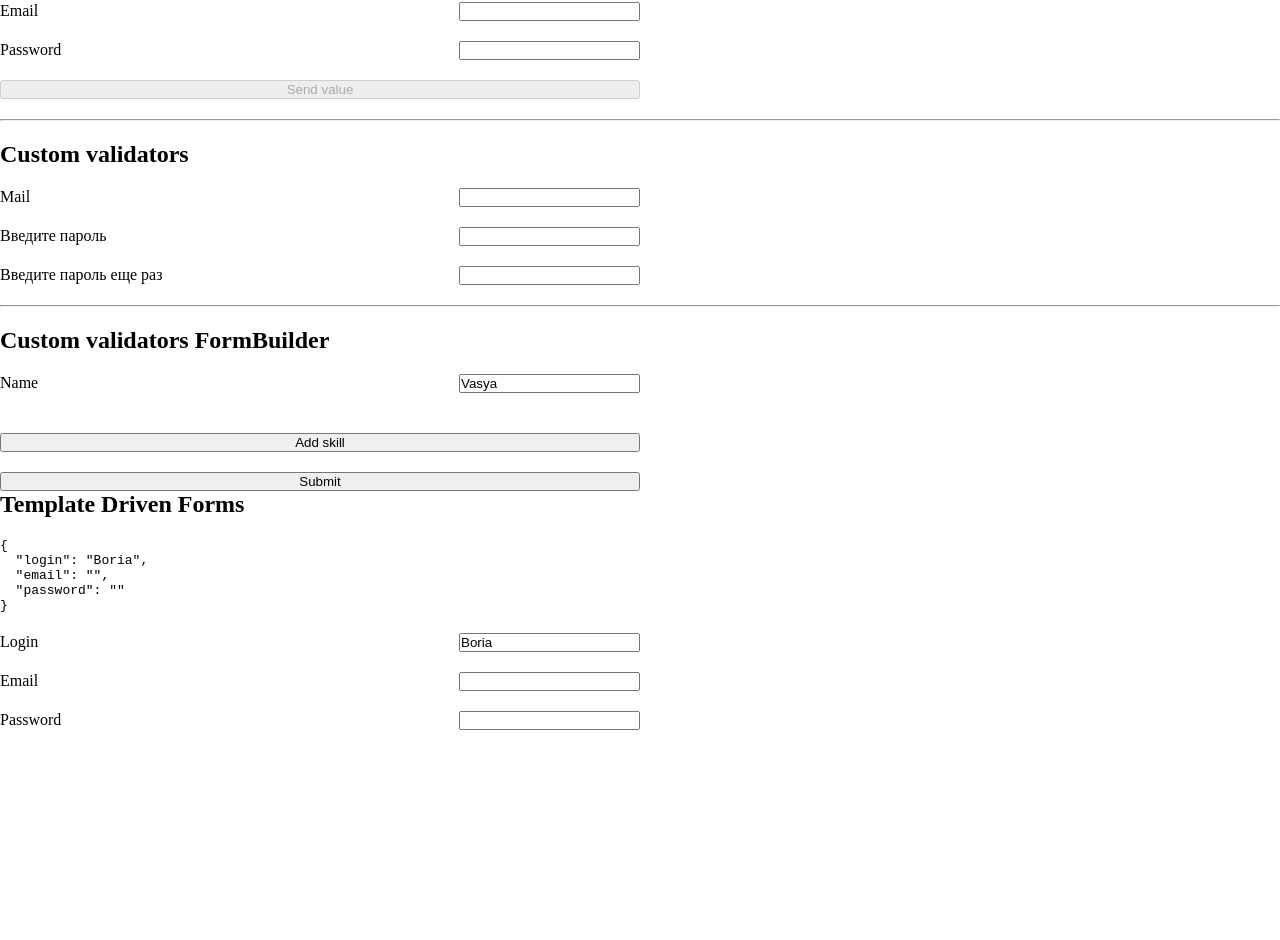
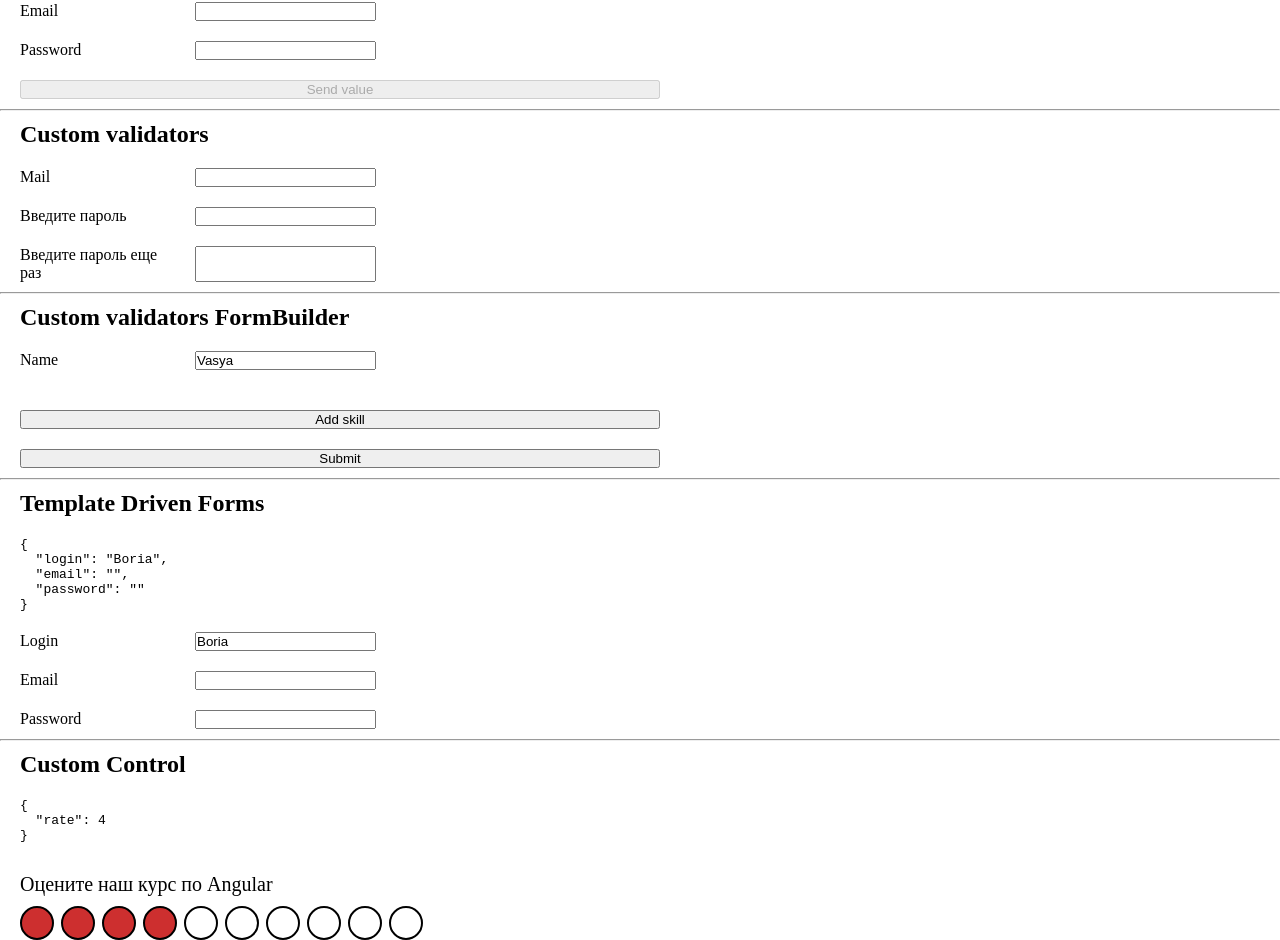
Before and after one commit to sniffjoke/angular-calculator, an Angular app: page /forms in a window 1280 px wide. Shown: the part 215-1155 px from the top of the page. Before the commit the page ends 945 px from the top, so only its background shows below. Built offline with nearby package versions, Linux system fonts and the light colour scheme.

Commit message:
add custom control, control value accessor

```diff
--- a/src/app/forms/components/forms/forms.component.html
+++ b/src/app/forms/components/forms/forms.component.html
@@ -76,6 +76,8 @@
   <button type="submit">Submit</button>
 </form>
 
+<hr>
+
 <div class="login-form">
   <h2>Template Driven Forms </h2>
   <pre>{{ templateForm | json }}</pre>
@@ -93,3 +95,13 @@
     <input id="templatePassword" type="password" [(ngModel)]="templateForm.password">
   </div>
 </div>
+
+<hr>
+
+<div class="login-form" [formGroup]="customForm">
+
+  <h2>Custom Control</h2>
+  <pre>{{ customForm.value | json }}</pre>
+
+  <app-rate formControlName="rate" [options]="ratesOptions"></app-rate>
+</div>
--- a/src/app/forms/components/forms/forms.component.scss
+++ b/src/app/forms/components/forms/forms.component.scss
@@ -5,6 +5,9 @@
   gap: 20px;
   justify-content: center;
   width: 50vw;
+  border: none;
+  padding: 0 20px;
+
 
   div {
     width: 100%;
@@ -12,7 +15,7 @@
     gap: 15px;
 
     label {
-      width: 1600px;
+      width: 160px;
     }
   }
 
@@ -25,5 +28,5 @@
 }
 
 hr {
-  margin: 20px 0;
+  margin: 10px 0;
 }
--- a/src/app/forms/components/forms/forms.component.ts
+++ b/src/app/forms/components/forms/forms.component.ts
@@ -11,6 +11,7 @@ import {
   Validators
 } from "@angular/forms";
 import {CommonModule} from "@angular/common";
+import {RateComponent, RateOptions} from "../rate/rate.component";
 
 export function checkRegExp(regExp: RegExp): ValidatorFn {
   return (control: AbstractControl): ValidationErrors | null => {
@@ -37,7 +38,8 @@ interface TemplateFormI {
   imports: [
     ReactiveFormsModule,
     FormsModule,
-    CommonModule
+    CommonModule,
+    RateComponent
   ],
   templateUrl: './forms.component.html',
   styleUrl: './forms.component.scss'
@@ -84,6 +86,15 @@ export class FormsComponent implements OnInit {
     // })
   })
 
+  public customForm = this._fb.group({
+    rate: [4]
+  })
+
+  public ratesOptions: RateOptions = {
+    rates: 10,
+    text: 'Оцените наш курс по Angular'
+  }
+
   public ngOnInit() {
   }
 
--- /dev/null
+++ b/src/app/forms/components/rate/rate.component.html
@@ -0,0 +1,13 @@
+<div class="rate">
+  @if (options.text !== undefined) {
+      <p class=rate__text>{{ options.text }}</p>
+  }
+
+  <div class="rate__wrapper">
+    @for (el of ratesArr; track el;) {
+<!--        <div class="rate__item" (click)="onRate(el)">{{ el }}</div>-->
+        <div class="rate__item" (click)="onRate(el)" [ngClass]="el <= currentRate ? 'rate__active' : ''"></div>
+    }
+  </div>
+
+</div>
--- /dev/null
+++ b/src/app/forms/components/rate/rate.component.scss
@@ -0,0 +1,29 @@
+.rate {
+
+
+  &__text {
+    font-size: 20px;
+    margin: 10px 0;
+  }
+
+  &__wrapper {
+    display: flex;
+    gap: 7px;
+  }
+
+  &__item {
+    width: 30px;
+    height: 30px;
+    border-radius: 50%;
+    background-color: transparent;
+    border: 2px solid #000;
+    cursor: pointer;
+
+    transition: background-color .3s ease-in-out;
+  }
+
+  &__active {
+    background-color: #cd2f2f;
+  }
+
+}
--- /dev/null
+++ b/src/app/forms/components/rate/rate.component.ts
@@ -0,0 +1,93 @@
+import {Component, Input, OnInit} from '@angular/core';
+import {ControlValueAccessor, NG_VALUE_ACCESSOR} from "@angular/forms";
+import {CommonModule} from "@angular/common";
+
+export interface RateOptions {
+  rates: number
+  text?: string
+}
+
+@Component({
+  selector: 'app-rate',
+  standalone: true,
+  imports: [CommonModule],
+  templateUrl: './rate.component.html',
+  styleUrl: './rate.component.scss',
+  providers: [{
+    provide: NG_VALUE_ACCESSOR,
+    multi: true,
+    useExisting: RateComponent
+  }]
+})
+export class RateComponent implements ControlValueAccessor, OnInit {
+
+  @Input() options!: RateOptions
+
+  public currentRate!: number
+
+  public ratesArr: number[] = []
+
+  public disabled: boolean = false
+
+  public touched: boolean = false
+
+  onChange = (currentRate: number) => {
+  }
+
+  onTouched = () => {
+  }
+
+  ngOnInit() {
+    this.fillRatesArr()
+  }
+
+  public onRate(index: number) {
+    // this.currentRate = index
+    this.markAsTouched()
+    if (!this.disabled) {
+      this.currentRate = index
+      this.onChange(this.currentRate)
+    }
+  }
+
+
+  // ContrValueAccessor methods start
+  public writeValue(rate: number): void {
+    this.currentRate = rate
+  }
+
+  public registerOnChange(fn: any) {
+    this.onChange = fn
+  }
+
+  public registerOnTouched(fn: any): void {
+    this.onTouched = fn
+  }
+
+  public setDisabledState(isDisabled: boolean) {
+    this.disabled = isDisabled
+  }
+
+  public markAsTouched() {
+    if (!this.touched) {
+      this.onTouched()
+      this.touched = true
+    }
+  }
+
+  // ContrValueAccessor methods end
+
+  private fillRatesArr(): void {
+    let cond = true
+    let count = 1
+    while (cond) {
+      this.ratesArr.push(count)
+      if (count === this.options.rates) {
+        cond = false
+      } else {
+        count++
+      }
+    }
+  }
+
+}
```
